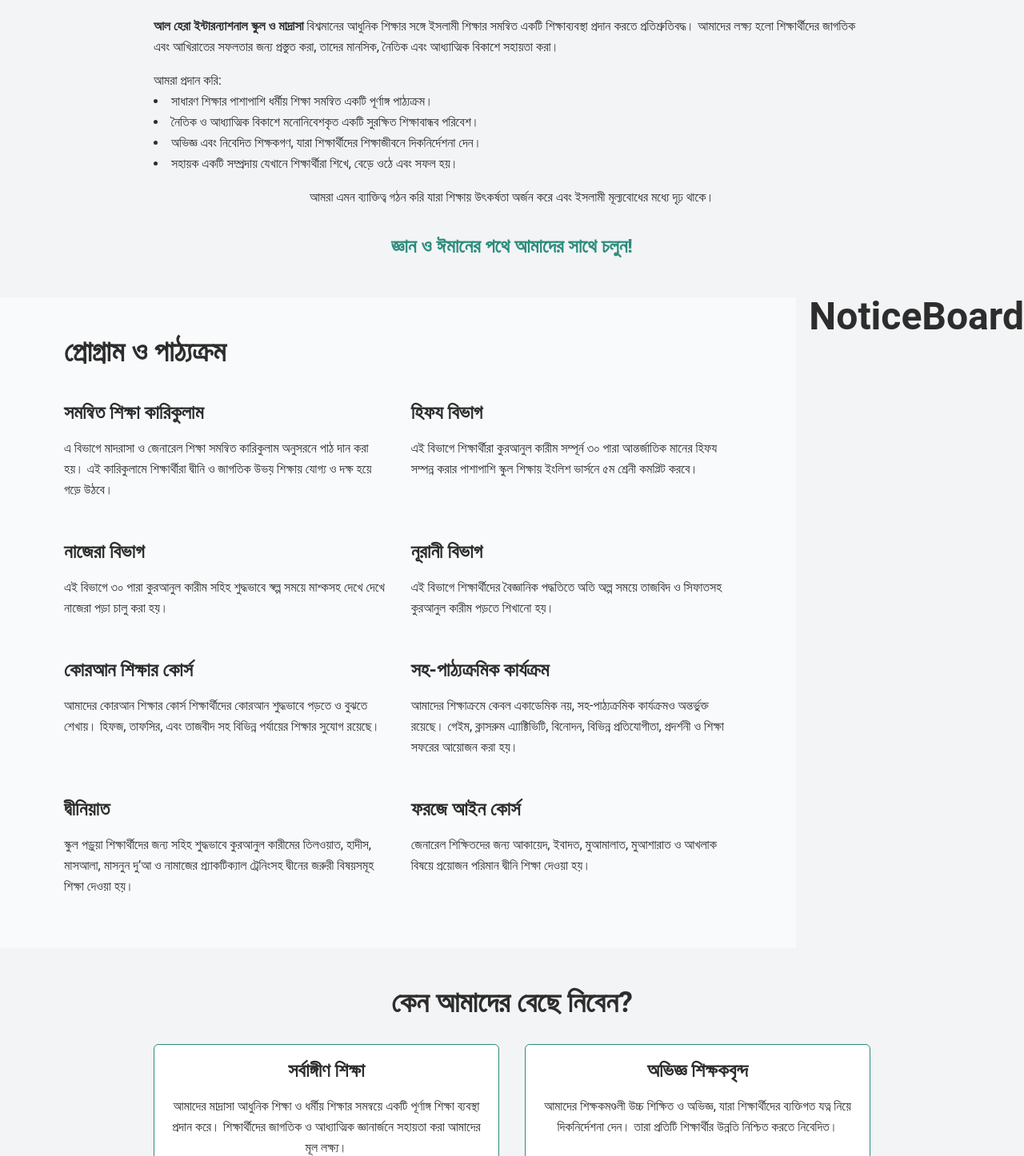
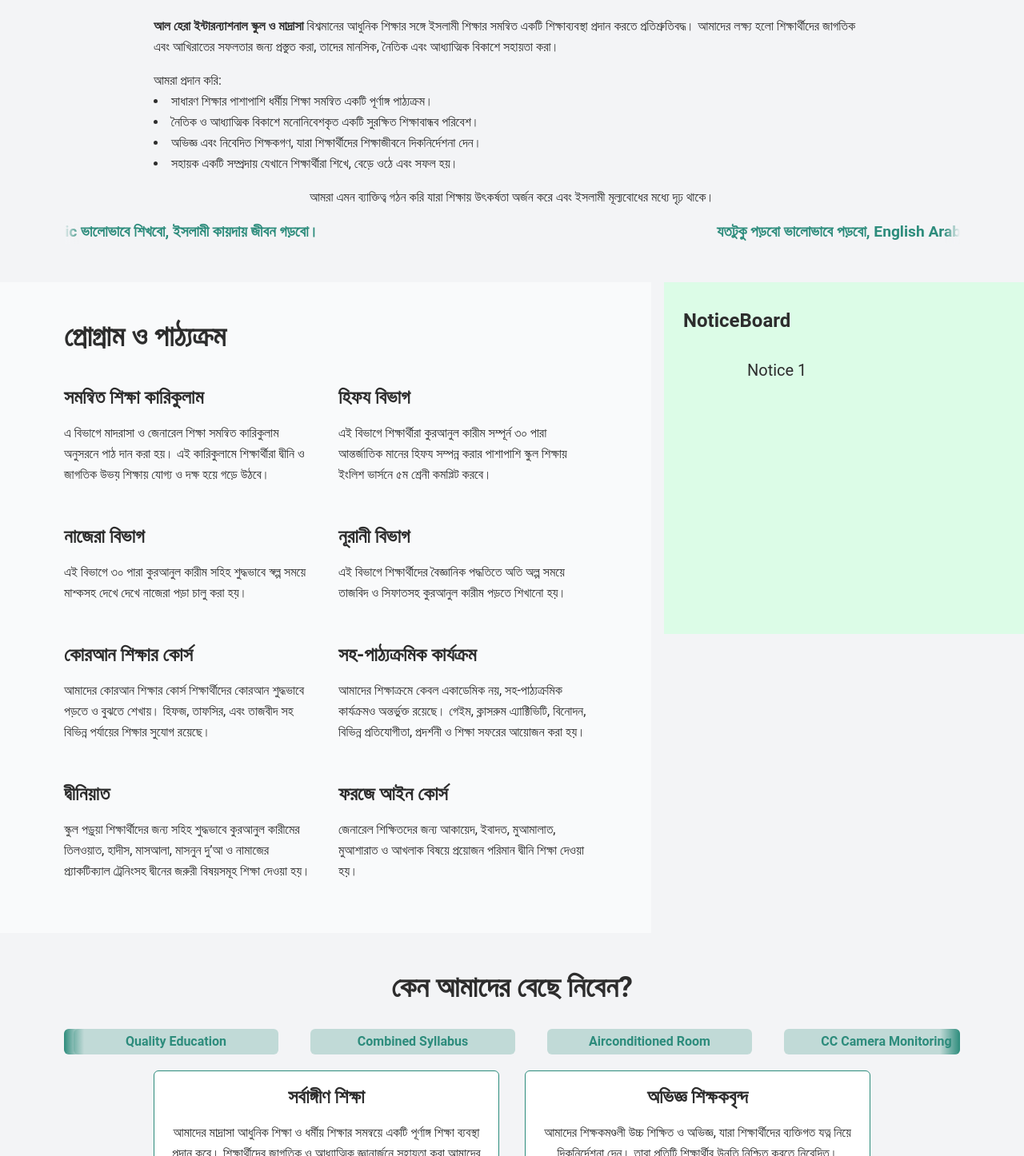
Before and after one commit to pally0091/al-hera-islami-school, a React (Vite) app: page / in a window 1280 px wide. Shown: the part 852-2298 px from the top of the page at 80% size. Built offline with nearby package versions, Linux system fonts and the light colour scheme.

Commit message:
working on fixes from begining

```diff
--- a/package.json
+++ b/package.json
@@ -13,6 +13,7 @@
     "framer-motion": "^11.11.1",
     "react": "^18.3.1",
     "react-dom": "^18.3.1",
+    "react-fast-marquee": "^1.6.5",
     "react-icons": "^5.3.0",
     "react-router-dom": "^6.26.2"
   },
--- a/src/components/Description.jsx
+++ b/src/components/Description.jsx
@@ -1,3 +1,5 @@
+import Marquee from "react-fast-marquee";
+
 const offers = [
   " সাধারণ শিক্ষার পাশাপাশি ধর্মীয় শিক্ষা সমন্বিত একটি পূর্ণাঙ্গ পাঠ্যক্রম।",
   "নৈতিক ও আধ্যাত্মিক বিকাশে মনোনিবেশকৃত একটি সুরক্ষিত শিক্ষাবান্ধব পরিবেশ।",
@@ -29,9 +31,22 @@
         আমরা এমন ব্যাক্তিত্ব গঠন করি যারা শিক্ষায় উৎকর্ষতা অর্জন করে এবং ইসলামী
         মূল্যবোধের মধ্যে দৃঢ় থাকে।
       </p>
-      <p className="mt-8 text-2xl font-semibold text-accent">
-        জ্ঞান ও ঈমানের পথে আমাদের সাথে চলুন!
-      </p>
+      <Marquee
+        pauseOnHover={true}
+        speed={50}
+        gradient={true}
+        gradientColor="#f3f4f6"
+        gradientWidth={20}
+        style={{
+          color: "#2d8c7c",
+          fontWeight: "bold",
+          fontSize: "1.2rem",
+          marginTop: "1rem",
+        }}
+      >
+        যতটুকু পড়বো ভালোভাবে পড়বো, English Arabic ভালোভাবে শিখবো, ইসলামী কায়দায়
+        জীবন গড়বো।
+      </Marquee>
     </section>
   );
 };
--- a/src/components/NoticeBoard.jsx
+++ b/src/components/NoticeBoard.jsx
@@ -1,7 +1,24 @@
+/* eslint-disable react/prop-types */
+import { notices } from "../data/Notice";
+
+const Notice = ({ data }) => {
+  return (
+    <div className="bg-green-100 text-left py-8 px-6 md:px-20 max-h-[55vh] overflow-y-scroll">
+      <h5>{data.title}</h5>
+    </div>
+  );
+};
+
 export default function NoticeBoard() {
   return (
-    <div>
-      <h1>NoticeBoard</h1>
+    <div className="bg-green-100 text-left py-8 px-6 max-h-[55vh] overflow-y-scroll max-w-[450px] w-full">
+      <h4>NoticeBoard</h4>
+      {notices.map((notice, index) => (
+        <Notice
+          key={index}
+          data={notice}
+        />
+      ))}
     </div>
   );
 }
--- a/src/components/Programs.jsx
+++ b/src/components/Programs.jsx
@@ -10,12 +10,13 @@
         aria-labelledby="programs-heading"
       >
         <h2 className="font-bold mb-10">প্রোগ্রাম ও পাঠ্যক্রম</h2>
-        <div className="grid grid-cols-1 md:grid-cols-2 gap-8 max-w-4xl mx-auto">
+        <div className="grid grid-cols-1 md:grid-cols-2 gap-8 max-w-[750px] mx-auto">
           {programs.map((program, index) => (
             <motion.div
               key={index}
               initial={{ opacity: 0, x: -100 }}
               whileInView={{ opacity: 1, x: 0 }}
+              transition={{ duration: 0.5, delay: index * 0.2 }}
               className="relative programs pb-4 cursor-pointer"
             >
               <h4 className="font-semibold mb-4 hover:text-primary">
--- a/src/components/WhyUs.jsx
+++ b/src/components/WhyUs.jsx
@@ -1,9 +1,37 @@
+import Marquee from "react-fast-marquee";
 import { data } from "../data/whyus";
 
+const Speciality = () => {
+  return (
+    <Marquee
+      className="text-center my-5 rounded-md"
+      gradient={true}
+      gradientColor="#2d8c7c"
+      gradientWidth={25}
+    >
+      <p className="bg-accent bg-opacity-25 p-1 text-accent mx-5 w-64 rounded-md font-semibold">
+        Smart Campus
+      </p>
+      <p className="bg-accent bg-opacity-25 p-1 text-accent mx-5 w-64 rounded-md font-semibold">
+        Quality Education
+      </p>
+      <p className="bg-accent bg-opacity-25 p-1 text-accent mx-5 w-64 rounded-md font-semibold">
+        Combined Syllabus
+      </p>
+      <p className="bg-accent bg-opacity-25 p-1 text-accent mx-5 w-64 rounded-md font-semibold">
+        Airconditioned Room
+      </p>
+      <p className="bg-accent bg-opacity-25 p-1 text-accent mx-5 w-64 rounded-md font-semibold">
+        CC Camera Monitoring
+      </p>
+    </Marquee>
+  );
+};
 const WhyChooseUs = () => {
   return (
     <section>
       <h2 className="text-center mb-8">কেন আমাদের বেছে নিবেন?</h2>
+      <Speciality />
       <div className="grid gap-8 grid-cols-1 md:grid-cols-2 max-w-4xl mx-auto">
         {data.map((r, index) => (
           <div
--- a/src/data/programs.js
+++ b/src/data/programs.js
@@ -3,51 +3,42 @@
     title: "সমন্বিত শিক্ষা কারিকুলাম",
     description:
       "এ বিভাগে মাদরাসা ও জেনারেল শিক্ষা সমন্বিত কারিকুলাম অনুসরনে পাঠ দান করা হয়। এই কারিকুলামে শিক্ষার্থীরা দ্বীনি ও জাগতিক উভয় শিক্ষায় যোগ্য ও দক্ষ হয়ে গড়ে উঠবে।",
-    fullDesc:
-      "শিক্ষা হচ্ছে সমৃদ্ধ সভ্যতার সংবেদনশীল হৃদয়। আদর্শ শিক্ষার স্পর্শে মানুষ পূর্ণতা পায়, সমৃদ্ধি লাভ করে, জাতি অগ্রগতির দিকে এগিয়ে যায়। দুর্ভাগ্যবশতঃ আমাদের দেশে দ্বিমুখী শিক্ষা ব্যাবস্থার কারনে জাতীয় উন্নতি-অগ্রগতির পথ বাঁধার দেয়াল তৈরী হয়েছে। ধর্মহীন কর্মশিক্ষা ও কর্মহীন ধর্ম শিক্ষা জাতিকে পঙ্গু করে দিয়েছে। দেশে মিস্টার আর মৌলভীর ব্যবধান দিন দিন বেড়েই চলেছে। সাধারন শিক্ষা ব্যাবস্থা মানুশকে জাগতিক জ্ঞ্যান-বিজ্ঞ্যান আর প্রজুক্তি শিক্ষাদানের মাধ্যমে সমাজ পরিচালনার যোগ্য করে গড়ে তুলছে কিন্তু আদর্শ জাতি গঠনের জন্য যে চরিত্র ও নৈতিকতার প্রয়োজন তা তৈরি করতে পারছে না। পক্ষান্তরে, মাদরাসা শিক্ষিতরাও বৈষয়িক জ্ঞ্যানের অভাবে সমাজ বিনির্মাণে কার্যকর ভূমিকা রাখতে পারছে না।<br>এই জটিল সমস্যা সমাধান কল্পে আমরা দীর্ঘদিন (প্রায় দেড়যুগ) যাবৎ মাদরাসা ও সাধারণ শিক্ষা সমন্বিত কারিকুলামের উপর গবেষণা ও কাজ করে আসছি। আলহামদুলিল্লাহ, আমাদের উন্নত শিক্ষাদান পদ্ধতি (Advance Teaching Methods) এর বদৌলতে শিক্ষার্থীরা অনায়াসে উভয় ক্ষেত্রে যোগ্য হয়ে গড়ে উঠছে। Pre-Primary ও Primary Level -এ ত খুবই ভাল করছে, এমনকি এসএসসি, এইচএচসিতেও জাতীয় শিক্ষা বোর্ডের অধীনে পরীক্ষায় অংশ নিয়ে বোর্ড স্ট্যান্ড করছে এবং একি সাথে কওমী মাদরাসা শিক্ষা বোর্ডের পরীক্ষায়ও মেধা তালিকায় স্থান করে নিচ্ছে।<br><br>পার্থিব জীবনে প্রতিষ্ঠা লাভের জন্য জাগতিক জ্ঞ্যান বিজ্ঞ্যান শিক্ষা করা যেমন প্রয়োজন রয়েছে তেমনই মানবতার কল্যাণে আল্লাহ তা'আলা ইসলাম তথা শরীয়তকেও ফরয করেছেন। ফলে শরীয়তের শিক্ষা-প্রশিক্ষনও ফরয এবং অপরিহার্য। আল্লাহর রাসূল (সাঃ) বলেন যে প্রয়োজন পরিমান দীনি জ্ঞ্যান অর্জন করা প্রত্যেক মুসলমানের উপর ফরয।",
   },
 
   {
     title: "হিফয বিভাগ",
     description:
       "এই বিভাগে শিক্ষার্থীরা কুরআনুল কারীম সম্পূর্ন ৩০ পারা আন্তর্জাতিক মানের হিফয সম্পন্ন করার পাশাপাশি স্কুল শিক্ষায় ইংলিশ ভার্সনে ৫ম শ্রেনী কমপ্লিট করবে।",
-    fullDesc: "",
   },
   {
     title: "নাজেরা বিভাগ",
     description:
       "এই বিভাগে ৩০ পারা কুরআনুল কারীম সহিহ শুদ্ধভাবে স্বল্প সময়ে মাশ্কসহ দেখে দেখে নাজেরা পড়া চালু করা হয়।",
-    fullDesc: "",
   },
   {
     title: "নূরানী বিভাগ",
     description:
       "এই বিভাগে শিক্ষার্থীদের বৈজ্ঞানিক পদ্ধতিতে অতি অল্প সময়ে তাজবিদ ও সিফাতসহ কুরআনুল কারীম পড়তে শিখানো হয়।",
-    fullDesc: "",
   },
   {
     title: "কোরআন শিক্ষার কোর্স",
     description:
       "আমাদের কোরআন শিক্ষার কোর্স শিক্ষার্থীদের কোরআন শুদ্ধভাবে পড়তে ও বুঝতে শেখায়। হিফজ, তাফসির, এবং তাজবীদ সহ বিভিন্ন পর্যায়ের শিক্ষার সুযোগ রয়েছে।",
-    fullDesc: "",
   },
 
   {
     title: "সহ-পাঠ্যক্রমিক কার্যক্রম",
     description:
       "আমাদের শিক্ষাক্রমে কেবল একাডেমিক নয়, সহ-পাঠ্যক্রমিক কার্যক্রমও অন্তর্ভুক্ত রয়েছে। গেইম, ক্লাসরুম এ্যাক্টিভিটি, বিনোদন, বিভিন্ন প্রতিযোগীতা, প্রদর্শনী ও শিক্ষা সফরের আয়োজন করা হয়।",
-    fullDesc: "",
   },
   {
     title: "দ্বীনিয়াত",
     description:
       "স্কুল পড়ুয়া শিক্ষার্থীদের জন্য সহিহ শুদ্ধভাবে কুরআনুল কারীমের তিলওয়াত, হাদীস, মাসআলা, মাসনুন দু’আ ও নামাজের প্র্যাকটিক্যাল ট্রেনিংসহ দ্বীনের জরুরী বিষয়সমূহ শিক্ষা দেওয়া হয়।",
-    fullDesc: "",
   },
   {
     title: "ফরজে আইন কোর্স",
     description:
       "জেনারেল শিক্ষিতদের জন্য আকায়েদ, ইবাদত, মুআমালাত, মুআশারাত ও আখলাক বিষয়ে প্রয়োজন পরিমান দ্বীনি শিক্ষা দেওয়া হয়।",
-    fullDesc: "",
   },
 ];
--- a/src/index.css
+++ b/src/index.css
@@ -45,3 +45,13 @@
 .programs:hover .underline {
   width: 50%;
 }
+::-webkit-scrollbar {
+  width: 10px;
+  border-radius: 5px;
+}
+::-webkit-scrollbar-track {
+  background: #f1f1f1;
+}
+::-webkit-scrollbar-thumb {
+  background: #888;
+}
```
